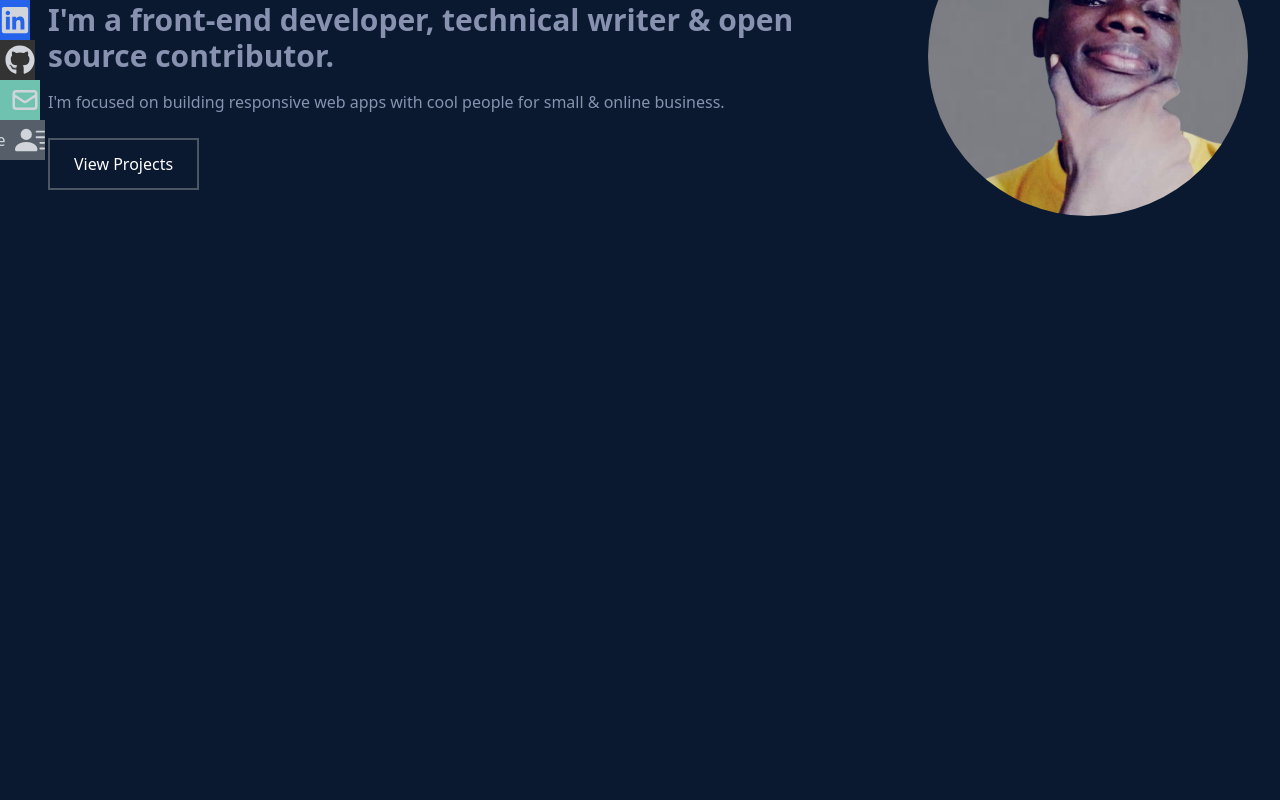
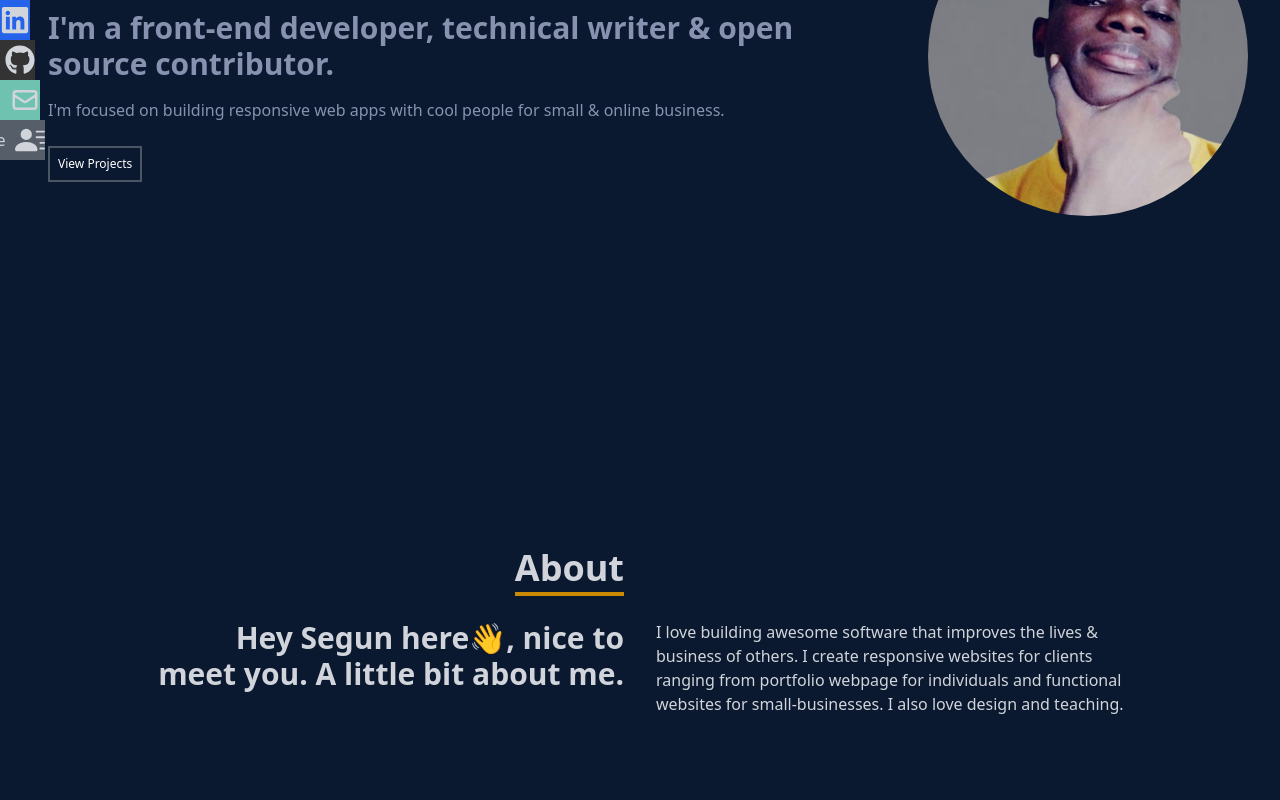
Before and after one commit to segunajibola/portfolio, a React (Create React App) app: page / in a window 1280 px wide. Shown: the part 280-1080 px from the top of the page. Built offline with nearby package versions, Linux system fonts and the light colour scheme; the HTML template or start-up script is replaced by a standard one.

Commit message:
fix home

```diff
--- a/src/components/About.js
+++ b/src/components/About.js
@@ -6,22 +6,20 @@ const About = () => {
       <div className='flex flex-col justify-center items-center w-full h-full'>
         <div className='max-w-[1000px] w-full grid grid-cols-2 gap-8'>
           <div className='sm:text-right pb-8 pl-4'>
-            <p className='text-4xl font-bold inline border-b-4 border-pink-600'>
+            <p className='text-4xl font-bold inline border-b-4 border-yellow-600'>
               About
             </p>
           </div>
           <div></div>
           </div>
           <div className='max-w-[1000px] w-full grid sm:grid-cols-2 gap-8 px-4'>
-            <div className='sm:text-right text-4xl font-bold'>
-              <p>Hi. I'm Clint, nice to meet you. Please take a look around.</p>
+            <div className='sm:text-right text-3xl font-bold'>
+              <p>Hey Segun here👋, nice to meet you. A little bit about me.</p>
             </div>
             <div>
-              <p>I am passionate about building excellent software that improves
-              the lives of those around me. I specialize in creating software
-              for clients ranging from individuals and small-businesses all the
-              way to large enterprise corporations. What would you do if you had
-              a software expert available at your fingertips?</p>
+              <p>I love building awesome software that improves
+              the lives & business of others. I create responsive websites
+              for clients ranging from portfolio webpage for individuals and functional websites for small-businesses. I also love design and teaching.</p>
             </div>
           </div>
       </div>
--- a/src/components/Home.js
+++ b/src/components/Home.js
@@ -11,7 +11,7 @@ import {
 
 const Home = () => {
   return (
-    <div name='home' className='w-full h-screen bg-[#0a192f]'>
+    <div name='home' className='w-full bg-[#0a192f] overflow-hidden'>
       {/* Container */}
       <div className='relative md:flex flex-row justify-between md:pt-40 pt-24 px-4 max-w-7xl mx-auto'>
             <div className='max-w-[900px] px-8 flex flex-col justify-center'>
@@ -25,12 +25,11 @@ const Home = () => {
                 <p className='text-[#8892b0] py-4 max-w-[700px]'>
                 I'm focused on building responsive web apps with cool people for small & online business.
                 </p>
-                <div>
-                <div className='flex justify-betw een i tems-center w-full'>
-                    <button className='text-white border-2 border-gray-600 px-6 py-3 my-2 flex items-center hover:bg-yellow-600 hover:border-white'>
+                <div className='flex w-full'>
+                    <button className='text-white text-xs border-2 border-gray-600 px-2 py-2 my-2 flex items-center hover:bg-yellow-600 hover:border-white'>
                         View Projects
                     </button>
-                    <div class="lg:hidden inline-flex text-2xl space-x-3 ml-4 mt-5">
+                    <div class="lg:hidden inline-flex text-2xl space-x-3 ml-8 mt-4">
                             <a href="https://www.twitter.com/iamsegunajibola">
                                 <FaTwitter size={30} className='text-blue-500' />
                             </a>
@@ -48,7 +47,6 @@ const Home = () => {
                             </a>
                     </div>
                 </div>
-                </div>
             </div>
             <div className='flex flex-shrink-0 justify-center sp:pb-0 md:pb-0 items-center'>
                 <img src={profileImg} alt='Profile Image' className="rounded-full w-80 h-80 m-4" />
```
